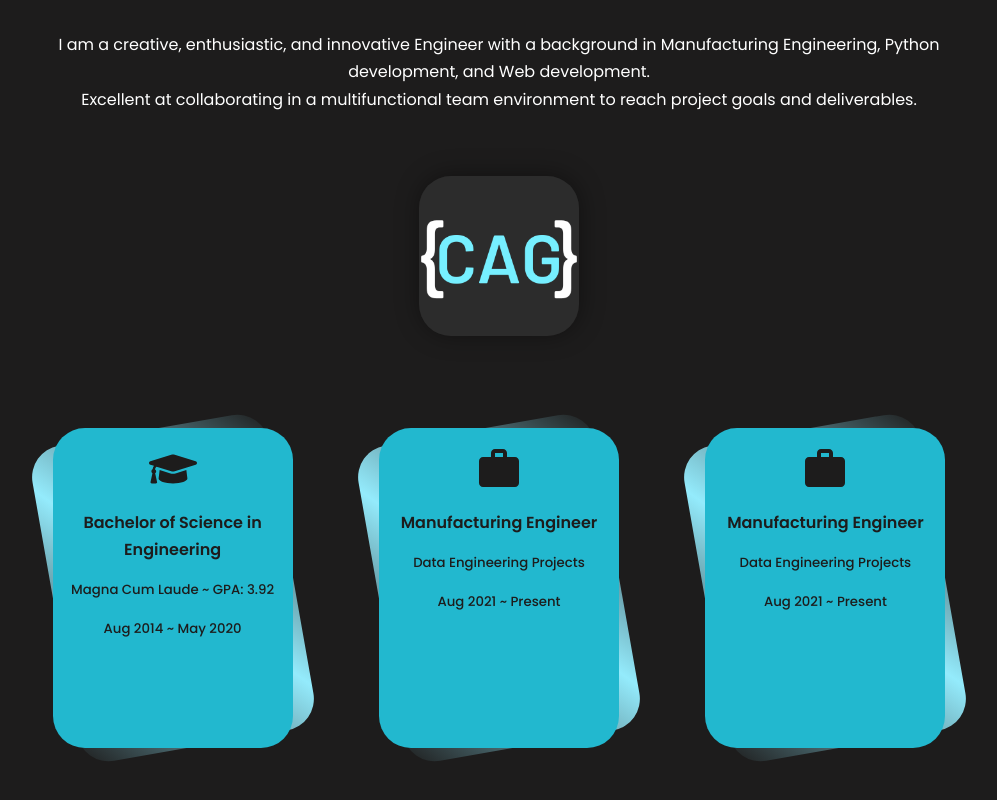
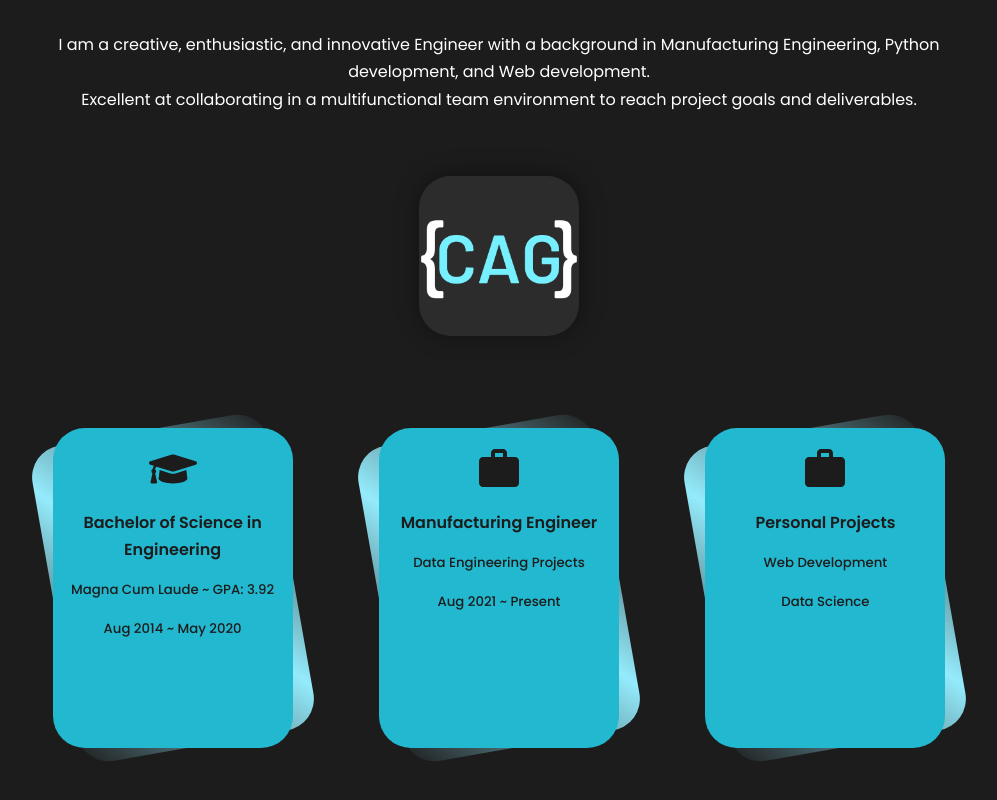
Before and after one commit to cagarcia2011/carlosadriangarcia, a React (Create React App) app: page / in a window 1280 px wide. Shown: the part 1080-1880 px from the top of the page, without its empty margins (141-1138 px from the left). Built offline with nearby package versions, Linux system fonts and the light colour scheme.

Commit message:
Corrected a duplaction error at About Me Section.

```diff
--- a/src/components/about/About.jsx
+++ b/src/components/about/About.jsx
@@ -45,9 +45,9 @@ function About() {
                 <div className="card-bg"></div>
                 <div className="about__card-content">
                   <MdWork className='about__icon' />
-                  <h4>Manufacturing Engineer</h4>
-                  <h5>Data Engineering Projects</h5>
-                  <h5>Aug 2021 ~ Present</h5>
+                  <h4>Personal Projects</h4>
+                  <h5>Web Development</h5>
+                  <h5>Data Science</h5>
                 </div>
               </div>
             </div>
```
